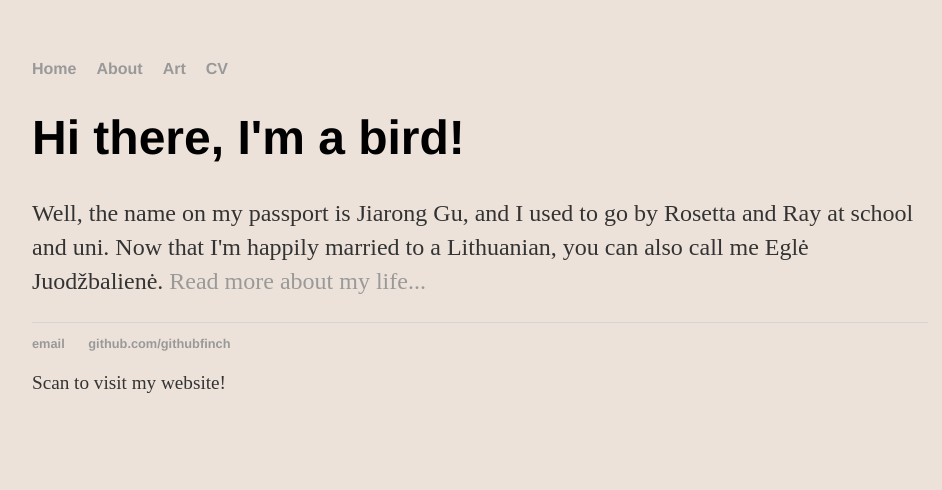
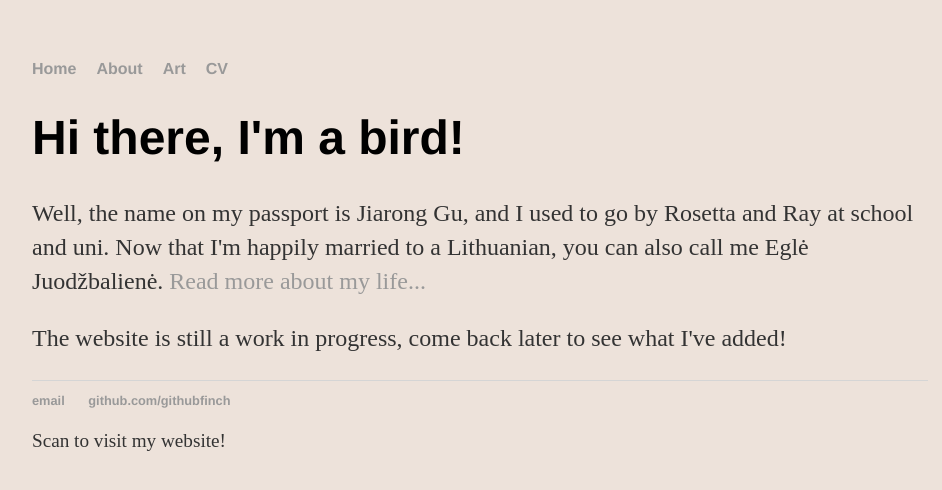
Before and after one commit to githubfinch/githubfinch.github.io, a Jekyll site: the page built from index.html, in a window 1280 px wide. Shown: the top 490 px of the page, without its empty margins (160-1102 px from the left). Built offline with Jekyll 4.4.1, drawn with Linux system fonts in a browser that asks for light colours.

Commit message:
Update index.html

```diff
--- a/index.html
+++ b/index.html
@@ -5,4 +5,5 @@ title: a bird's breakfast
 <div class="blurb">
 	<h1>Hi there, I'm a bird!</h1>
 	<p>Well, the name on my passport is Jiarong Gu, and I used to go by Rosetta and Ray at school and uni.</em> Now that I'm happily married to a Lithuanian, you can also call me Egl&#279 Juod&#382balien&#279. <a href="/about">Read more about my life...</a></p>
+	<p>The website is still a work in progress, come back later to see what I've added!</p>
 </div><!-- /.blurb -->
```
